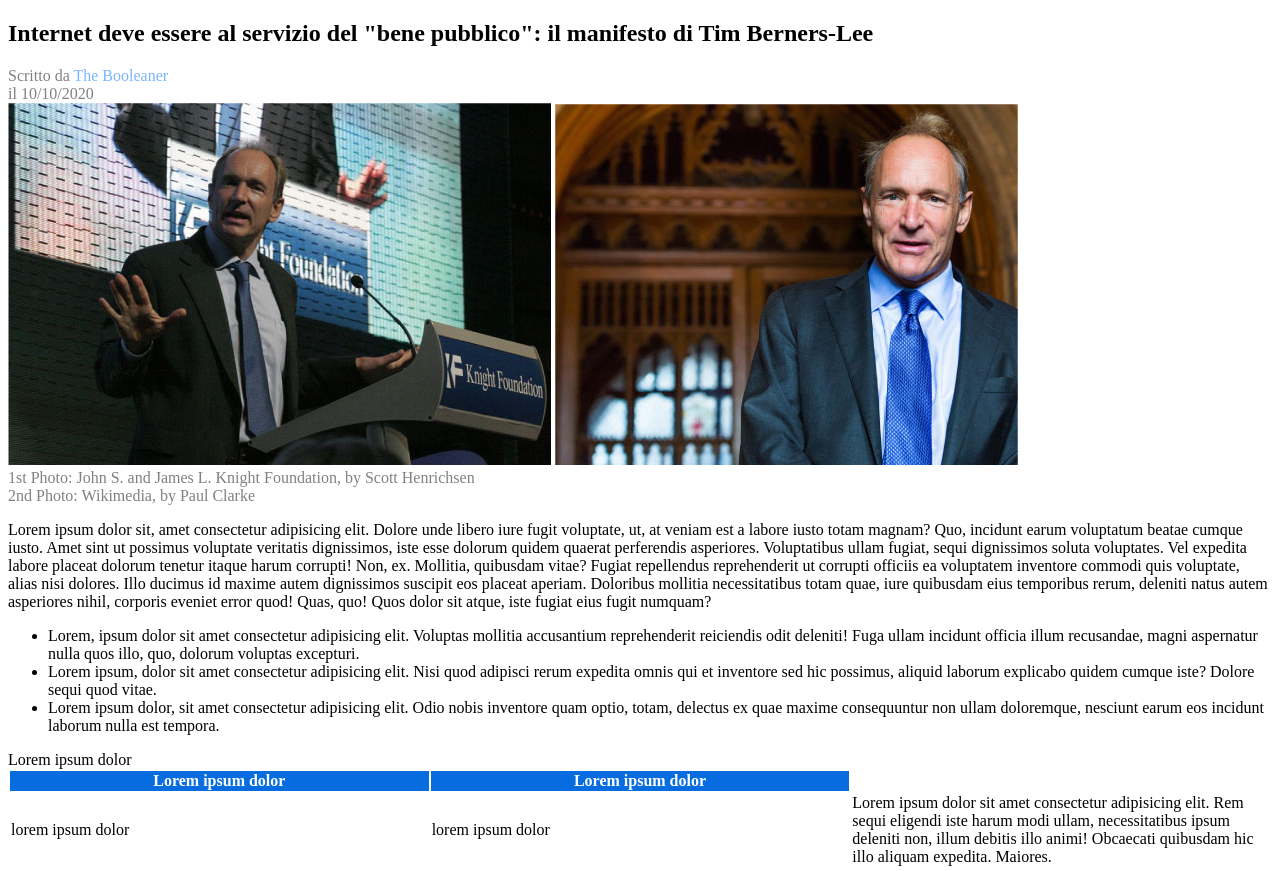
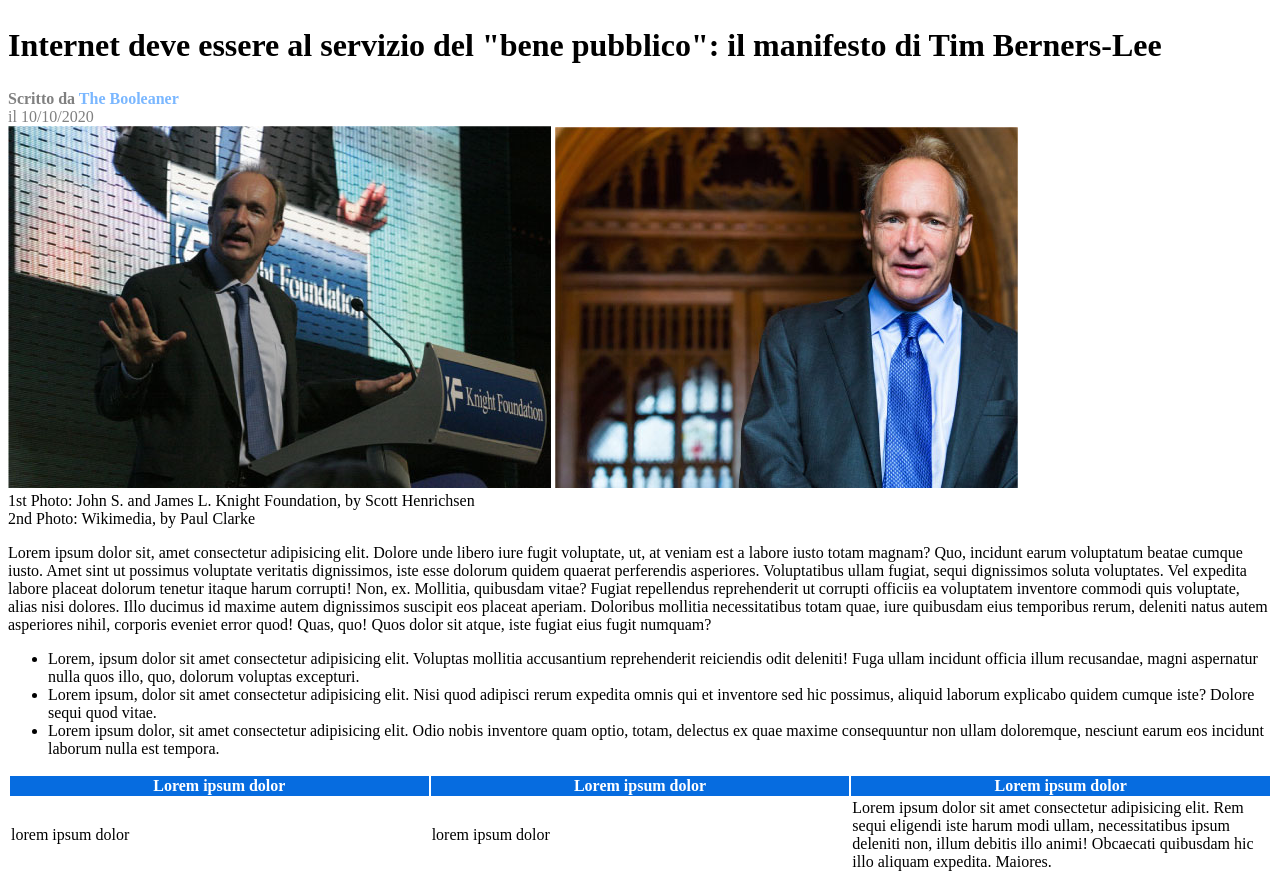
Before and after one commit to DiceglieA/html-css-booleaner, a plain HTML site: page index.html in a window 1280 px wide. Shown: the part 76-947 px from the top of the page. Drawn offline with Linux system fonts and the light colour scheme.

Commit message:
modifiche colori

```diff
--- a/css/style.css
+++ b/css/style.css
@@ -4,6 +4,10 @@ header {
     background-size: 20%;
 }
 
+section h1{
+    font-size: xx-large;
+
+}
 header img {
     width: 20%;
 }
@@ -12,10 +16,17 @@ section div{
     color: grey;
 }
 
+.sottotitolo {
+    color: black;
+}
+
 .booleam {
     color: #7AB7FF;
 }
 
+.evideziatore{
+    background-color: yellow;
+}
 thead {
     background-color: #066ce0;
     color: white;
@@ -31,7 +42,10 @@ td {
 }
 
 
-
+footer {
+    color: grey;
+    font-weight: bold;
+}
 
 
 .monitor {
@@ -41,6 +55,7 @@ td {
     background-repeat: no-repeat;
     color: white;
     font-weight: bold;
+    font-size: x-large;
 }
 .graphic {
     background-image: url('../img/graph.jpg');
@@ -49,5 +64,6 @@ td {
     background-repeat: no-repeat;
     color: white;
     font-weight: bold;
+    font-size: x-large;
 
 }
--- a/index.html
+++ b/index.html
@@ -15,19 +15,19 @@
         <section>
             <h1>Internet deve essere al servizio del "bene pubblico": il manifesto di Tim Berners-Lee</h1>
             <div>
-                Scritto da <span class="booleam">The Booleaner</span>
+               <strong>Scritto da <span class="booleam">The Booleaner</span></strong>
                 <br>
                 il 10/10/2020
             </div>
             <img src="img/tim-1.jpg" alt="tim1">
             <img src="img/tim-2.jpg" alt="tim2">
-            <div>1st Photo: John S. and James L. Knight Foundation, by Scott Henrichsen
+            <div class="sottotitolo">1st Photo: John S. and James L. Knight Foundation, by Scott Henrichsen
                 <br>
                  2nd Photo: Wikimedia, by Paul Clarke
             </div>
 
             <p>Lorem ipsum dolor sit, amet consectetur adipisicing elit. Dolore unde libero iure fugit voluptate, ut, at veniam est a labore iusto totam magnam? Quo, incidunt earum voluptatum beatae cumque iusto.
-            Amet sint ut possimus voluptate veritatis dignissimos, iste esse dolorum quidem quaerat perferendis asperiores. Voluptatibus ullam fugiat, sequi dignissimos soluta voluptates. Vel expedita labore placeat dolorum tenetur itaque harum corrupti!
+            Amet sint ut possimus voluptate veritatis dignissimos, <span class="evidenziatore">iste esse dolorum quidem quaerat perferendis asperiores. Voluptatibus ullam fugiat, sequi dignissimos soluta voluptates.</span> Vel expedita labore placeat dolorum tenetur itaque harum corrupti!
             Non, ex. Mollitia, quibusdam vitae? Fugiat repellendus reprehenderit ut corrupti officiis ea voluptatem inventore commodi quis voluptate, alias nisi dolores. Illo ducimus id maxime autem dignissimos suscipit eos placeat aperiam.
             Doloribus mollitia necessitatibus totam quae, iure quibusdam eius temporibus rerum, deleniti natus autem asperiores nihil, corporis eveniet error quod! Quas, quo! Quos dolor sit atque, iste fugiat eius fugit numquam?
             </p>
@@ -47,7 +47,7 @@
                 <tr>
                     <th>Lorem ipsum dolor</th>
                     <th>Lorem ipsum dolor</th>
-                    <thh>Lorem ipsum dolor</thh>
+                    <th>Lorem ipsum dolor</th>
                 </tr>
             </thead>
             <tbody>
```
